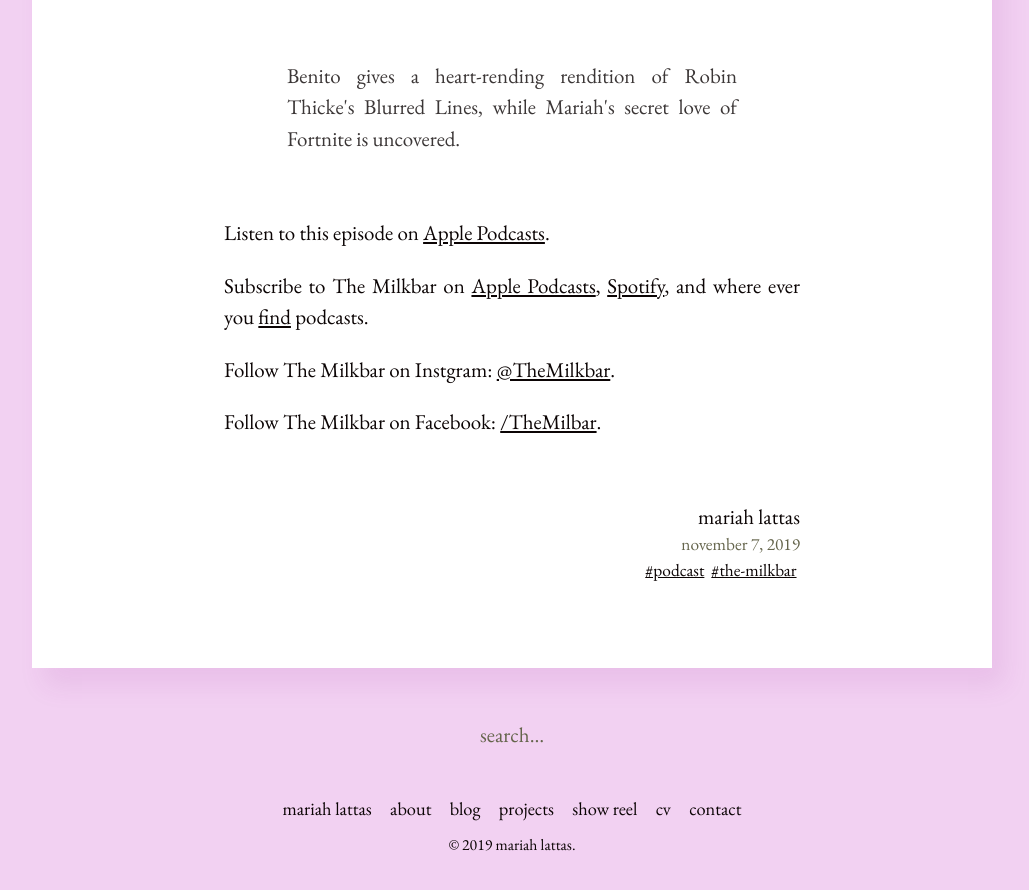
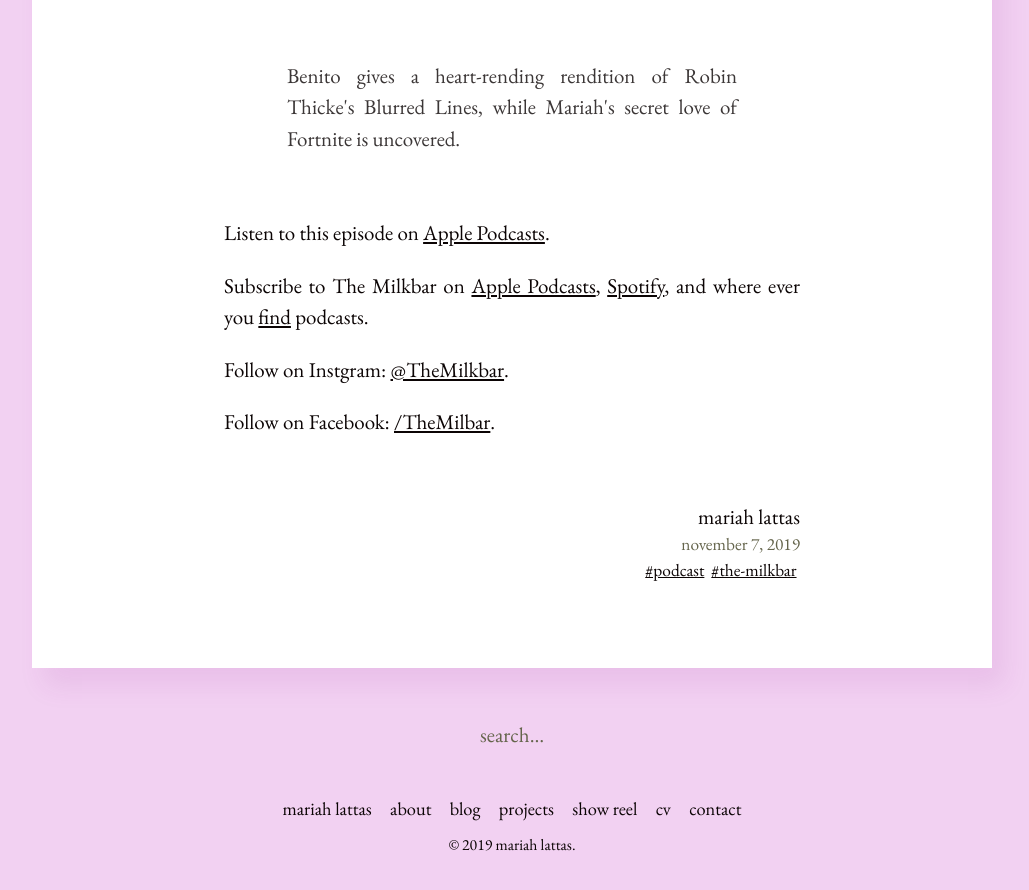
Before and after one commit to mariahlattas/website, a Jekyll site: the page built from _posts/the-milkbar/2019-11-07-test-podcast.md, in a window 1280 px wide and 900 px high, scrolled down 1197 px. Shown: the top 890 px of the window, without its empty margins (128-1157 px from the left). Built offline with Jekyll 4.4.1, drawn with Linux system fonts in a browser that asks for light colours.

Commit message:
Update podcast.html

```diff
--- a/_includes/podcast.html
+++ b/_includes/podcast.html
@@ -12,8 +12,4 @@
 
 <p>Subscribe to {{ page.podcast }} on <a href="{{ page.apple }}">Apple Podcasts</a>, <a href="{{ page.spotify }}">Spotify</a>, and where ever you <a href="{{ page.subscribe }}">find</a> podcasts.</p>
 
-{% if page.socials %}
-    {% if page.twitter.size > 1 %}<p>Follow {{ page.podcast }} on Twitter: <a href="https://twitter.com/{{ page.twitter }}">@{{ page.twitter }}</a>.</p>{% endif %}
-    {% if page.instagram.size > 1 %}<p>Follow {{ page.podcast }} on Instgram: <a href="https://instagram.com/{{ page.twitter }}">@{{ page.instagram }}</a>.</p>{% endif %}
-    {% if page.facebook.size > 1 %}<p>Follow {{ page.podcast }} on Facebook: <a href="https://facebook.com/{{ page.twitter }}">/{{ page.facebook }}</a>.</p>{% endif %}
-{% endif %}
+{% include socials.html %}
```
